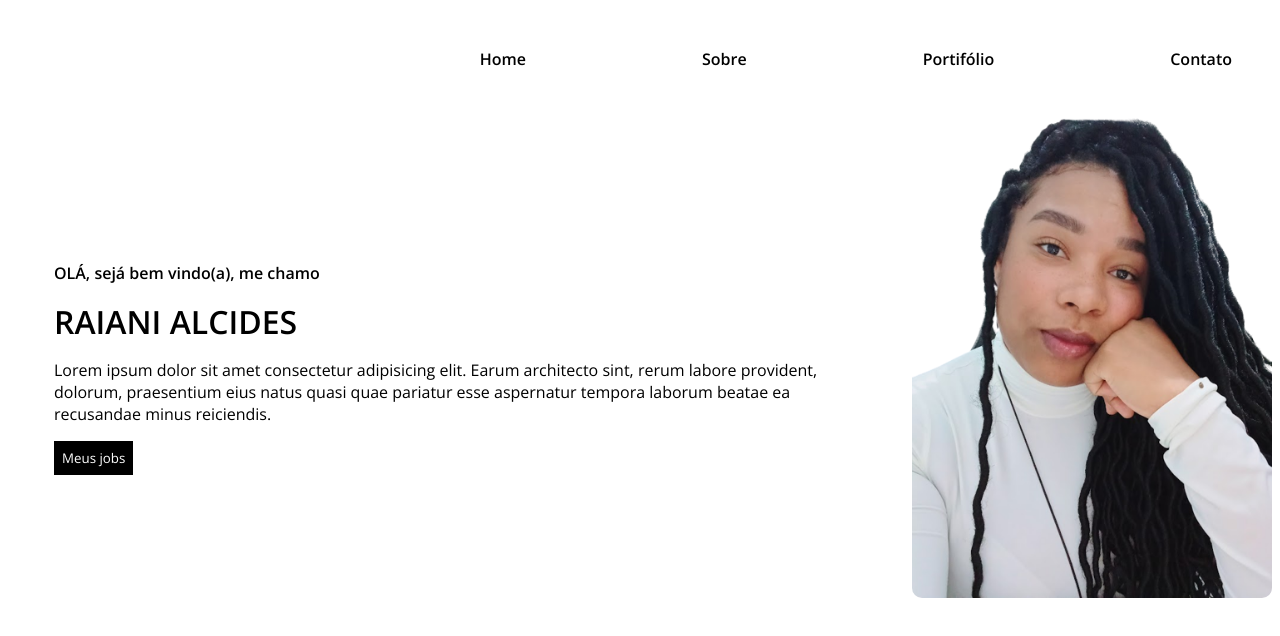
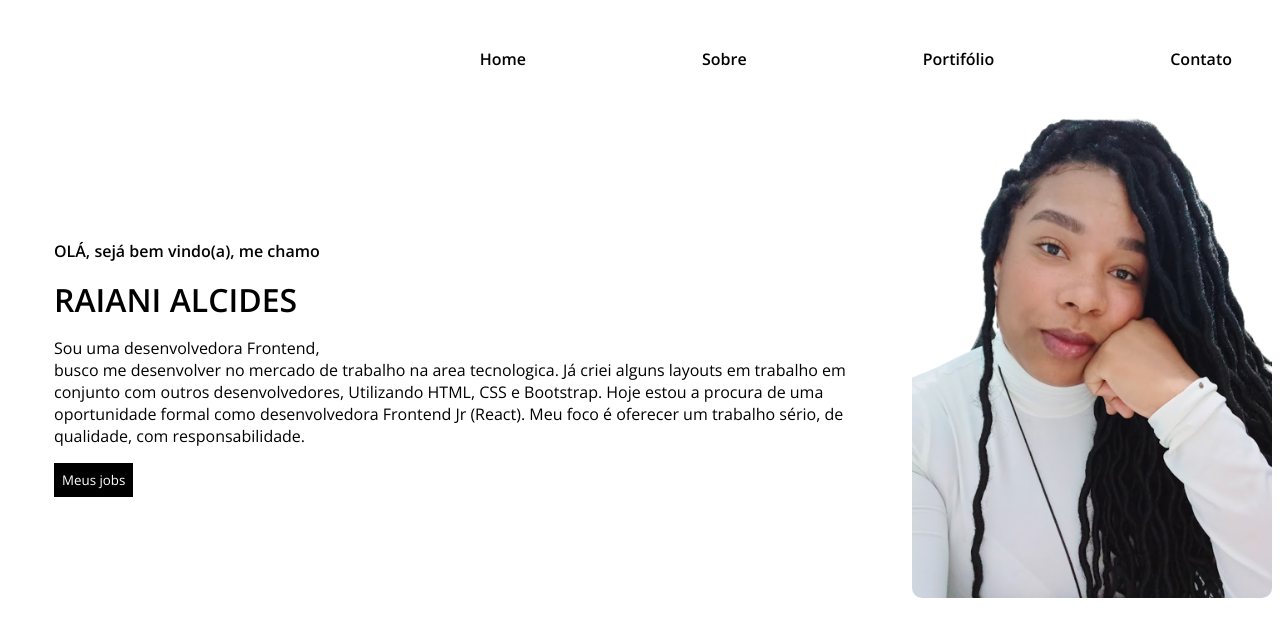
Before and after one commit to rayalcides/portfolio-raiani, a React (Vite) app: page / in a window 1280 px wide. Shown: the top 636 px of the page. Built offline with nearby package versions, Linux system fonts and the light colour scheme.

Commit message:
edição das informaçoes pessoais

```diff
--- a/src/components/Banner.jsx
+++ b/src/components/Banner.jsx
@@ -10,7 +10,7 @@ export function Banner() {
          <strong>OLÁ, sejá bem vindo(a), me chamo</strong>
        </p>
        <h1>RAIANI ALCIDES</h1>
-       <p>Lorem ipsum dolor sit amet consectetur adipisicing elit. Earum architecto sint, rerum labore provident, dolorum, praesentium eius natus quasi quae pariatur esse aspernatur tempora laborum beatae ea recusandae minus reiciendis.</p>
+       <p>Sou uma desenvolvedora Frontend, <br /> busco me desenvolver no mercado de trabalho na area tecnologica. Já criei alguns layouts em trabalho em conjunto com outros desenvolvedores, Utilizando HTML, CSS e Bootstrap. Hoje estou a procura de uma oportunidade formal como desenvolvedora Frontend Jr (React). Meu foco é oferecer um trabalho sério, de qualidade, com responsabilidade.</p>
        <button className={styles.bannerClick}>Meus jobs</button>
      </div>
      <div>
--- a/src/pages/Sobre.jsx
+++ b/src/pages/Sobre.jsx
@@ -16,7 +16,7 @@ export function Sobre() {
      </div>
      <div>
          <h3>bio:</h3>
-        <p>Sou uma desenvolvedora Frontend, <br /> busco me desenvolver no mercado de trabalho na area tecnologica. <br /> Meu foco é oferecer um trabalho sério, de qualidade, com responsabilidade.</p>
+       <p>tenho 26 anos de idade,casada, sem filhos, <br /> resido atualmente na cidade de Salvador BA. Sou capoerista, poetisa, roterista e mãe de pets. <br />Migrei para a area tecnologica pois vi diversas oportunidades de crescimeto profissional, <br /> coisa que já almejava há um tempo. Trabalhei no mercado formal com telecomunicação e <br />atendimento ao publico. Hoje busco uma oportunidade na area da tecnologia. </p>
      </div>
     </div>
     <div className={styles.sobreDados}>
```
